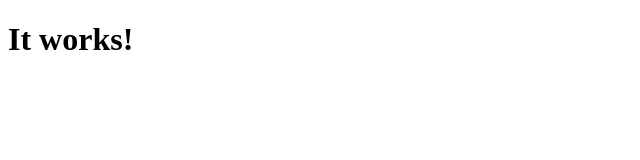
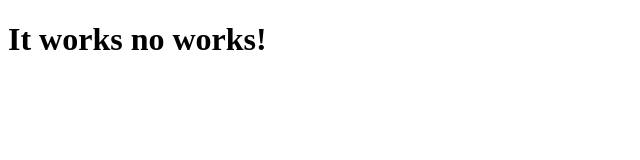
Before and after one commit to monikarajpoot/ims, a plain HTML site: page index.html in a window 1280 px wide. Shown: the whole page, without its empty margins (0-640 px from the left). Drawn offline with Linux system fonts and the light colour scheme.

Commit message:
modified index file

```diff
--- a/index.html
+++ b/index.html
@@ -5,6 +5,6 @@
 		<title></title>
 	</head>
 	<body>
-		<h1>It works!</h1>
+		<h1>It works no works!</h1>
 	</body>
 </html>
```
